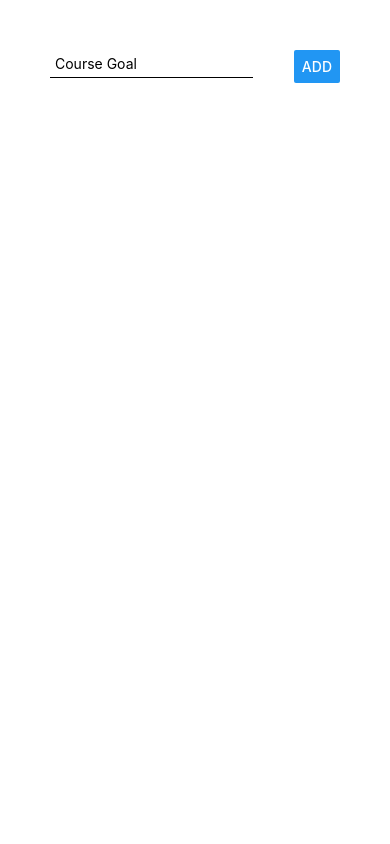
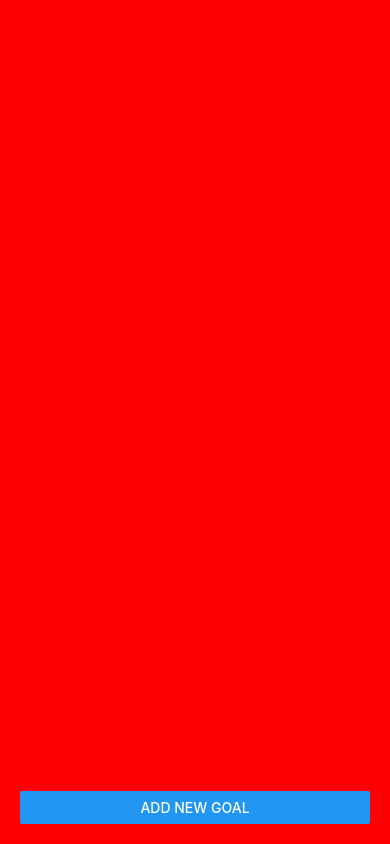
Before and after one commit to andrew-braun/course-goals-app, a React Native app: screen / in a window 390 px wide. Built offline with nearby package versions, Linux system fonts and the light colour scheme.

Commit message:
feat: Clear modal on submit and add cancel button, + layout changes

```diff
--- a/App.js
+++ b/App.js
@@ -1,38 +1,38 @@
 import React, { useState } from "react";
-import {
-	StyleSheet,
-	TextInput,
-	View,
-	Button,
-	Text,
-	ScrollView,
-	FlatList,
-} from "react-native";
+import { StyleSheet, View, Button, FlatList } from "react-native";
 import GoalItem from "./components/GoalItem";
 import GoalInput from "./components/GoalInput";
 
 export default function App() {
 	const [goalList, setGoalList] = useState([]);
+	const [modalIsOpen, setModalIsOpen] = useState(false);
 
 	const updateGoalList = (goalTitle) => {
 		setGoalList((goalList) => [
 			...goalList,
-			{ id: (Math.random() * 1000).toString(), value: goalTitle },
+			{ id: Math.floor(Math.random() * 1000).toString(), value: goalTitle },
 		]);
 		console.log(goalList);
+		setModalIsOpen(false);
 	};
 
+	const addGoal = () => {
+		setModalIsOpen(true);
+	};
 	const deleteGoal = (goalId) => {
 		setGoalList(goalList.filter((goal) => goal.id !== goalId));
 	};
 
+	const cancelAddGoal = () => {
+		setModalIsOpen(false);
+	};
+
 	return (
 		<View style={styles.screen}>
-			<GoalInput onPress={updateGoalList} />
-
 			<FlatList
-				keyExtractor={(item, index) => item.id}
+				keyExtractor={(item) => item.id}
 				data={goalList}
+				style={styles.goalList}
 				renderItem={(itemData) => (
 					<GoalItem
 						title={itemData.item.value}
@@ -41,12 +41,34 @@ export default function App() {
 					/>
 				)}
 			/>
+			<View style={styles.addButton}>
+				<Button title="Add New Goal" onPress={addGoal} />
+			</View>
+			<GoalInput
+				onPress={updateGoalList}
+				visible={modalIsOpen}
+				cancelAddGoal={cancelAddGoal}
+			/>
 		</View>
 	);
 }
 
 const styles = StyleSheet.create({
 	screen: {
-		padding: 50,
+		width: "100%",
+		height: "100%",
+		alignItems: "center",
+		paddingTop: 50,
+		backgroundColor: "red",
+	},
+	goalList: {
+		width: "80%",
+	},
+	addButton: {
+		position: "absolute",
+		bottom: 0,
+		left: 0,
+		padding: 20,
+		width: "100%",
 	},
 });
--- a/components/GoalInput.js
+++ b/components/GoalInput.js
@@ -1,15 +1,21 @@
 import React, { useState } from "react";
-import { TextInput, StyleSheet, View, Button } from "react-native";
+import { TextInput, StyleSheet, View, Button, Modal } from "react-native";
 
 const GoalInput = (props) => {
 	const [enteredGoal, setEnteredGoal] = useState("");
-	const { onPress } = props;
+	const { onPress, visible, cancelAddGoal } = props;
 
 	const updateGoalInput = (textInput) => {
 		setEnteredGoal(textInput);
 	};
 
+	const addGoal = () => {
+		onPress(enteredGoal);
+		setEnteredGoal("");
+	};
+
 	return (
+		<Modal visible={visible} animationType="slide">
 			<View style={styles.inputContainer}>
 				<TextInput
 					placeholder="Course Goal"
@@ -17,23 +23,40 @@ const GoalInput = (props) => {
 					onChangeText={updateGoalInput}
 					value={enteredGoal}
 				/>
-			<Button title="ADD" onPress={onPress.bind(this, enteredGoal)} />
+				<View style={styles.inputButtons}>
+					<View style={styles.button}>
+						<Button title="CANCEL" color="orange" onPress={cancelAddGoal} />
 					</View>
+					<View style={styles.button}>
+						<Button title="ADD" onPress={addGoal} />
+					</View>
+				</View>
+			</View>
+		</Modal>
 	);
 };
 
 const styles = StyleSheet.create({
 	inputContainer: {
-		flexDirection: "row",
-		justifyContent: "space-between",
+		flex: 1,
+		justifyContent: "center",
 		alignItems: "center",
 	},
 	itemInput: {
 		borderBottomColor: "black",
 		borderBottomWidth: 1,
-		marginBottom: 5,
+		marginBottom: 1,
 		padding: 5,
 		width: "70%",
+	},
+	inputButtons: {
+		flexDirection: "row",
+		justifyContent: "space-between",
+		width: "60%",
+		padding: 10,
+	},
+	button: {
+		width: "45%",
 	},
 });
 
--- a/components/GoalItem.js
+++ b/components/GoalItem.js
@@ -6,8 +6,9 @@ const GoalItem = (props) => {
 		<TouchableOpacity
 			onPress={props.onDelete.bind(this, props.id)}
 			activeOpacity={0.8}
+			style={styles.goalItem}
 		>
-			<View style={styles.goalItem}>
+			<View>
 				<Text>{props.title}</Text>
 			</View>
 		</TouchableOpacity>
@@ -16,6 +17,7 @@ const GoalItem = (props) => {
 
 const styles = StyleSheet.create({
 	goalItem: {
+		flex: 1,
 		margin: 5,
 		padding: 10,
 		borderColor: "black",
```
Lines whose indentation alone changed are shown as unchanged.
